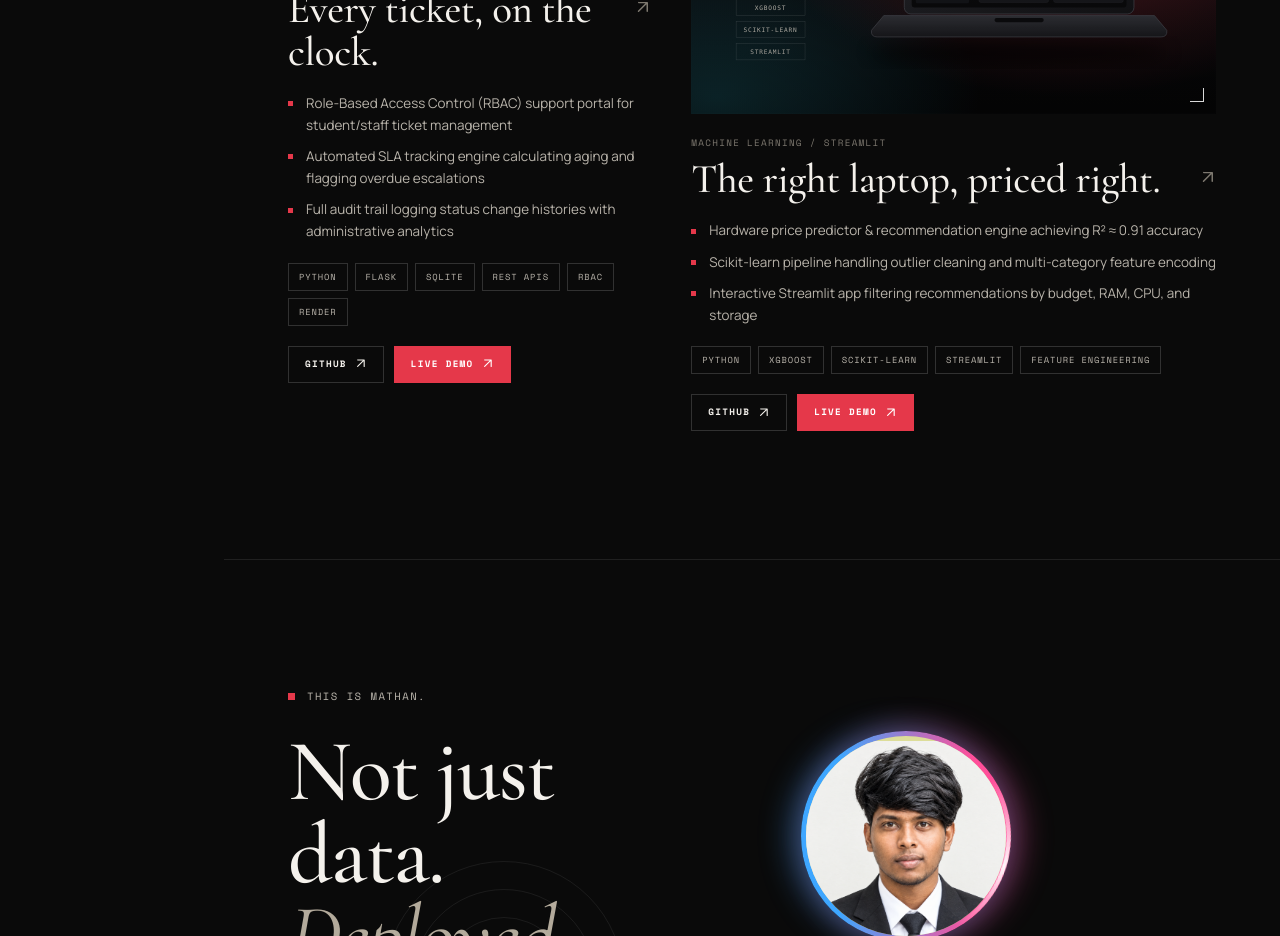
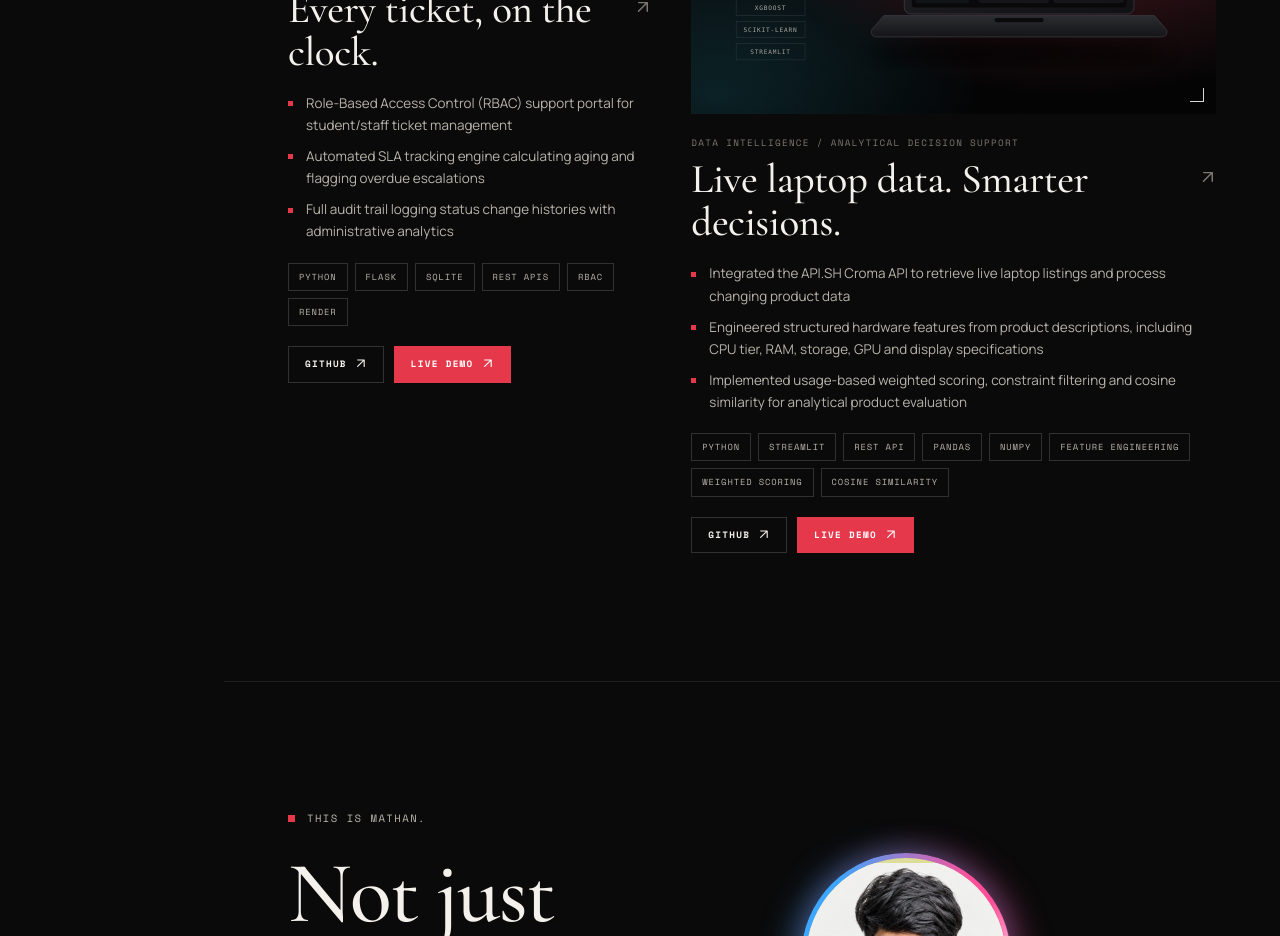
Before and after one commit to mathan-ponraj/mathan_portfolio, a React (Vite) app: page / in a window 1280 px wide. Shown: the part 2300-3236 px from the top of the page. Built offline with nearby package versions, Linux system fonts and the light colour scheme.

Commit message:
Revise 'LapPick' project information in App.jsx
Updated the 'LapPick' project details to reflect changes in its kind, tagline, and features.

```diff
--- a/src/App.jsx
+++ b/src/App.jsx
@@ -91,15 +91,24 @@ const projects = [
  {
   number: "04",
   title: "LapPick",
-    kind: "Machine Learning / Streamlit",
-    tagline: "The right laptop, priced right.",
+  kind: "Data Intelligence / Analytical Decision Support",
+  tagline: "Live laptop data. Smarter decisions.",
   image: '/images/lappick-thumbnail.svg',
-    imageAlt: 'LapPick laptop price and recommendation system banner',
-    tags: ['Python', 'XGBoost', 'Scikit-Learn', 'Streamlit', 'Feature Engineering'],
+  imageAlt: 'LapPick live laptop data intelligence application',
+  tags: [
+    'Python',
+    'Streamlit',
+    'REST API',
+    'Pandas',
+    'NumPy',
+    'Feature Engineering',
+    'Weighted Scoring',
+    'Cosine Similarity'
+  ],
   highlights: [
-      "Hardware price predictor & recommendation engine achieving R² ≈ 0.91 accuracy",
-      "Scikit-learn pipeline handling outlier cleaning and multi-category feature encoding",
-      "Interactive Streamlit app filtering recommendations by budget, RAM, CPU, and storage"
+    "Integrated the API.SH Croma API to retrieve live laptop listings and process changing product data",
+    "Engineered structured hardware features from product descriptions, including CPU tier, RAM, storage, GPU and display specifications",
+    "Implemented usage-based weighted scoring, constraint filtering and cosine similarity for analytical product evaluation"
   ],
   github: 'https://github.com/mathan-ponraj/lappick',
   live: 'https://laptop-price-and-recommendation-system-icvhjjspmfrmmy2rfmtuaq.streamlit.app/',
```
Lines whose indentation alone changed are shown as unchanged.
